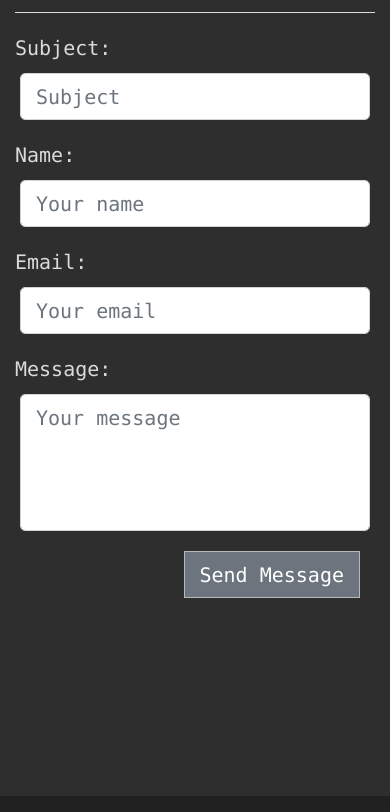
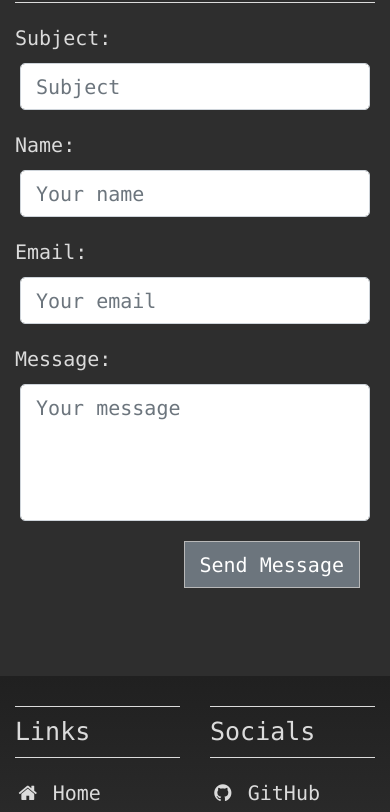
Before and after one commit to dvtuazon/portfoliowebsite, a React (Create React App) app: page /work in a window 390 px wide. Shown: the part 3804-4616 px from the top of the page. Built offline with nearby package versions, Linux system fonts and the light colour scheme.

Commit message:
fixed many stuff

```diff
--- a/src/App.css
+++ b/src/App.css
@@ -104,12 +104,12 @@ body {
   position: relative;
   bottom:0;
   width:100%;
-  height: 150px;
-  margin-top: 100px;
+  height: 200px;
 }
 
 .link {
   color: rgb(219, 219, 219);
+  cursor: pointer;
 }
 
 .link:hover {
@@ -156,7 +156,7 @@ body {
 }
 
 .container-2 {
-  min-height: calc(100vh - 89px);
+  min-height: calc(100vh - 79px);
   display: -webkit-box;
   display: -webkit-flex;
   display: -ms-flexbox;
@@ -169,6 +169,10 @@ body {
 
 .container-3 {
   min-height: calc(100vh - 79px);
+}
+
+.container-4 {
+  min-height: calc(100vh - 89px);
 }
 
 .container-scroll {
@@ -222,8 +226,3 @@ textarea {
 .project-pic:hover {
   transform: scale(1.2);
 }
-
-.contact-bg {
-  background-image: url(speech-bubble.png);
-  background-repeat: no-repeat;
-}
--- a/src/components/ContactComponent.js
+++ b/src/components/ContactComponent.js
@@ -23,8 +23,8 @@ function Contact() {
 
     return (
         <Element id="contact">
-            <Container className="container-3 text-center">
-                <h1 className="title col-xs-12 col-md-4 offset-md-4">Contact Me</h1>
+            <Container className="container-4">
+                <h1 className="title col-xs-12 col-md-4 offset-md-4 text-center">Contact Me</h1>
                 <Form onSubmit={sendEmail}>
                     <FormGroup className="row my-3">
                         <Label for="subject" className="col-xs-12 col-md-1 text-left">Subject:</Label>
--- a/src/components/FooterComponent.js
+++ b/src/components/FooterComponent.js
@@ -1,5 +1,6 @@
 import React, { useState } from 'react';
 import { Container, Row, Col } from 'reactstrap';
+import { Link } from 'react-scroll';
 
 function Footer() {
     return (
@@ -7,11 +8,21 @@ function Footer() {
             <div className="footer">
                 <Container>
                     <Row>
-                        <Col xs="12" md="3" className="text-center">
-                            <i className="fa fa-github" /> <a href="https://github.com/dvtuazon" target="_blank" className="link">My GitHub here!</a>
+                        <Col xs="6" md="3">
+                            <h5 className="title">Links</h5>
+                            <ul className="list-unstyled">
+                                <li><Link to='home' className="link" smooth offset={-141}><i className="fa fa-home fa-fw" /> Home</Link></li>
+                                <li><Link to='about' className="link" smooth offset={-79}><i className="fa fa-info fa-fw" /> About</Link></li>
+                                <li><Link to='projects' className="link" smooth offset={-79}><i className="fa fa-briefcase fa-fw" /> Projects</Link></li>
+                                <li><Link to='contact' className="link" smooth offset={-89}><i className="fa fa-phone fa-fw" /> Contact</Link></li>
+                            </ul>
                         </Col>
-                        <Col xs="12" md={{ size: 3, offset: 6 }} className="text-center">
-                            <i className="fa fa-envelope" /> <a href="mailto:dvtuazon@gmail.com" className="link">dvtuazon@gmail.com</a>
+                        <Col xs="6" md={{ size: 3, offset: 6}}>
+                            <h5 className="title">Socials</h5>
+                            <ul className="list-unstyled">
+                                <li><a href='https://github.com/dvtuazon' target="_blank" className="link" smooth offset={-79}><i className="fa fa-github fa-fw" /> GitHub</a></li>
+                                <li><a href='https://www.linkedin.com/in/david-tuazon-60105a1a4/' target="_blank" className="link" smooth offset={-79}><i className="fa fa-linkedin fa-fw" /> LinkedIn</a></li>
+                            </ul>
                         </Col>
                     </Row>
                 </Container>
--- a/src/components/HeaderComponent.js
+++ b/src/components/HeaderComponent.js
@@ -45,7 +45,7 @@ function Header() {
                             </Col>
                             <Col xs="12" md="4">
                                 <NavItem>
-                                    <Link onClick={closeNav} className="nav-link header-item text-center" to="contact" smooth offset={-79}>
+                                    <Link onClick={closeNav} className="nav-link header-item text-center" to="contact" smooth offset={-89}>
                                         &#60;<span style={{ color: 'rgb(54, 190, 150)'}}>Contact</span> /&#62;
                                     </Link>
                                 </NavItem>
--- a/src/components/HomeComponent.js
+++ b/src/components/HomeComponent.js
@@ -23,7 +23,7 @@ function Home() {
                             </Col>
                             <Col xs="12" md="2" className="text-center"> - or -</Col>
                             <Col xs="12" md="3">
-                                <Link to="contact" className="btn btn-secondary" smooth>Contact me &rarr;</Link>
+                                <Link to="contact" className="btn btn-secondary" smooth offset={-89}>Contact me &rarr;</Link>
                             </Col>
                         </Row>
                     </Col>
--- a/src/components/ProjectsComponent.js
+++ b/src/components/ProjectsComponent.js
@@ -1,6 +1,6 @@
 import React, { useState } from 'react';
 import { Container, Row, Col,
-    Card, CardImg, CardText, CardBody, CardTitle, CardSubtitle } from 'reactstrap';
+    Carousel, CarouselItem, CarouselControl, CarouselIndicators, CarouselCaption } from 'reactstrap';
 import { Link } from 'react-router-dom';
 import { Element } from 'react-scroll';
 
@@ -10,7 +10,7 @@ function Projects() {
     return (
         <Element id="projects">
             <Container className="dark-bg container-3" fluid>
-                <Container className="text-center">
+                <Container className="text-center p-1">
                     <h1 className="title col-xs-12 col-md-4 offset-md-4">Projects</h1>
                     <Col>
                         <img src={nucamppic} height="200" className="project-pic" />
```
